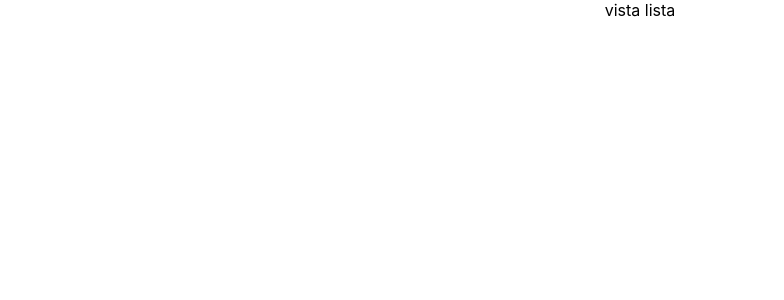
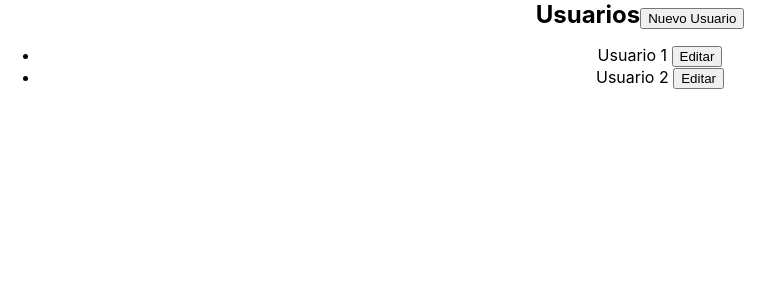
Before and after one commit to drodrigomoura/react-crud-users, a React (Create React App) app: page / in a window 1280 px wide. Shown: the top 300 px of the page, without its empty margins (0-784 px from the left). Built offline with nearby package versions, Linux system fonts and the light colour scheme.

Commit message:
vista lista

```diff
--- /dev/null
+++ b/src/components/Cabecera.jsx
@@ -0,0 +1,19 @@
+import React, { Component } from 'react'
+
+const styles = {
+    inline: {
+        display: 'inline'
+    }
+}
+
+
+export default class Cabecera extends Component {
+    render() {
+        return (
+            <header>
+                <h2 style={styles.inline}>Usuarios</h2>
+                <button style={styles.inline}>Nuevo Usuario</button>
+            </header>
+        )
+    }
+}
--- /dev/null
+++ b/src/components/Lista.jsx
@@ -0,0 +1,12 @@
+import React, { Component } from 'react'
+
+export default class Lista extends Component {
+    render() {
+        return (
+            <ul>
+                <li>Usuario 1 <button>Editar</button></li>
+                <li>Usuario 2 <button>Editar</button></li>
+            </ul>
+        )
+    }
+}
--- a/src/components/ViewList.jsx
+++ b/src/components/ViewList.jsx
@@ -1,9 +1,14 @@
 import React, { Component } from 'react'
+import Cabecera from './Cabecera'
+import Lista from './Lista'
 
 export default class ViewList extends Component {
     render() {
         return (
-            'vista lista'
+            <div>
+                <Cabecera />
+                <Lista />
+            </div>
         )
     }
 }
```
